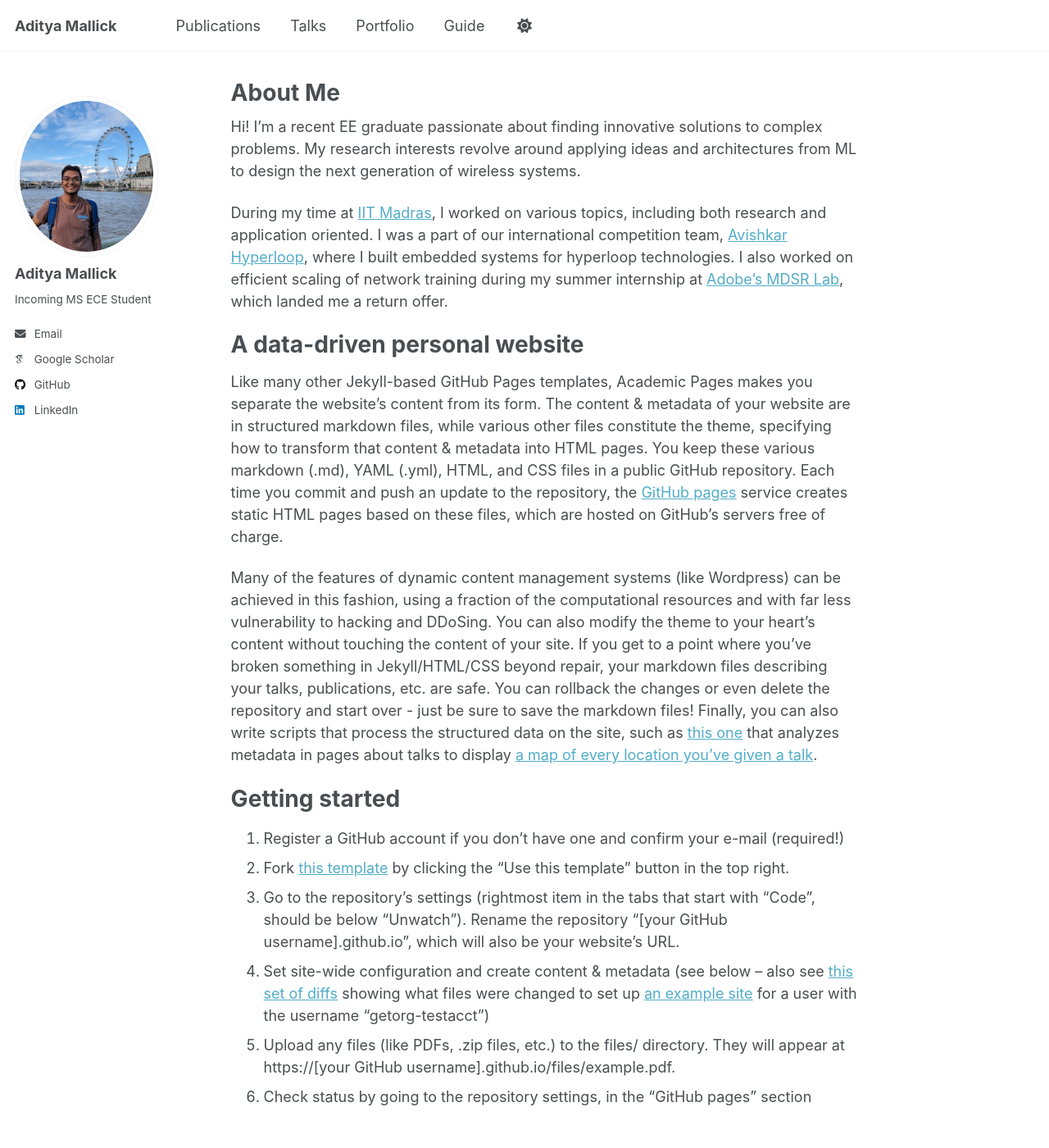
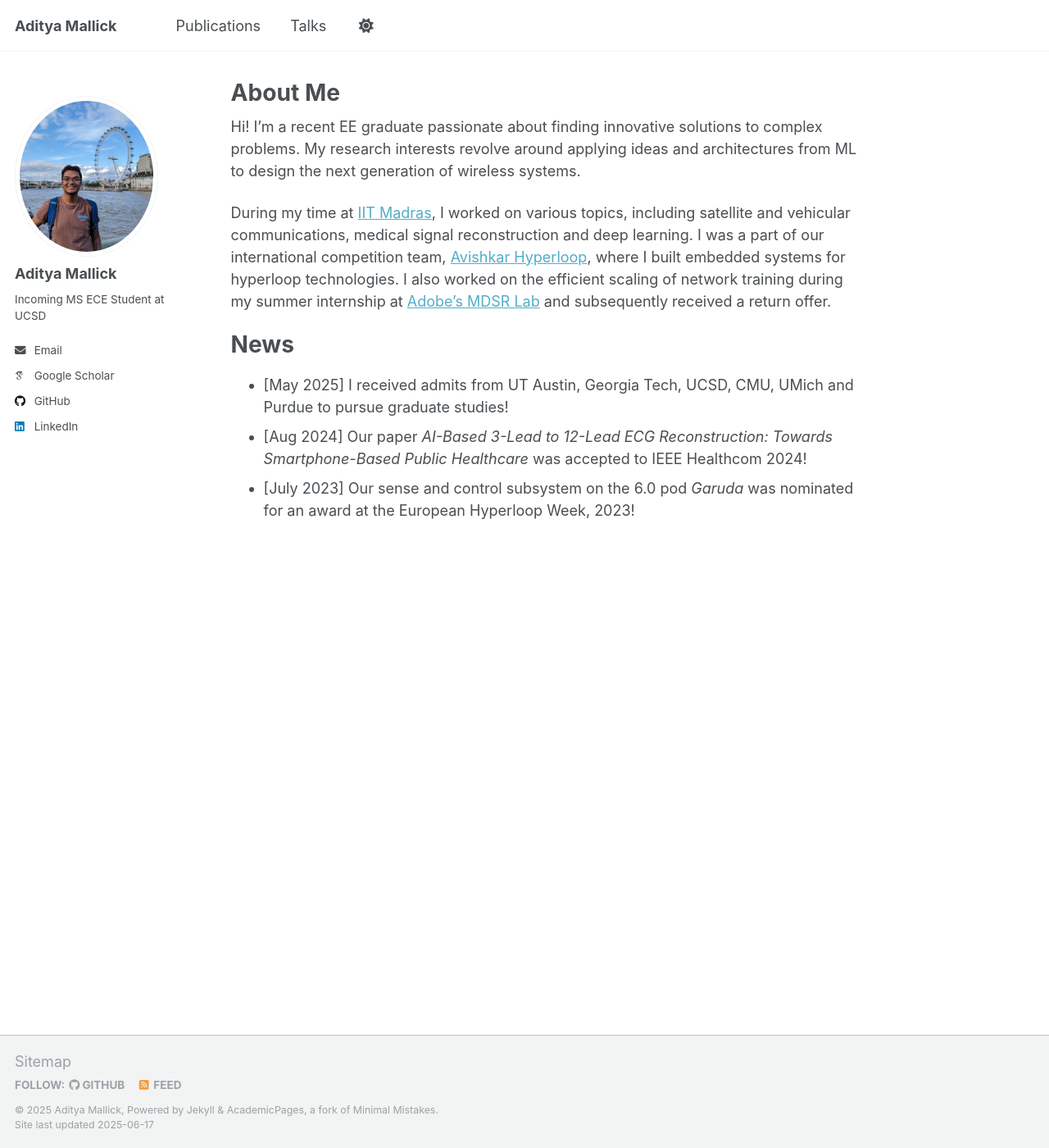
Before and after one commit to aditya2331/aditya2331.github.io, a Jekyll site: the page built from _pages/about.md, in a window 1280 px wide and 1400 px high. Shown: the whole window at 82% size. Built offline with Jekyll 4.4.1, drawn with Linux system fonts in a browser that asks for light colours; some web fonts are replaced; some of the changed text lies outside the part shown.

Commit message:
first proper push

```diff
--- a/_config.yml
+++ b/_config.yml
@@ -25,7 +25,7 @@ author:
   avatar: "me.jpg"
   name: "Aditya Mallick"
   pronouns: # example: "she/her"
-  bio: "Incoming MS ECE Student"
+  bio: "Incoming MS ECE Student at UCSD"
   # location         : "Earth"
   # employer: "UC San Diego"
   uri: # URL
--- a/_pages/about.md
+++ b/_pages/about.md
@@ -9,43 +9,13 @@ redirect_from:
 
 Hi! I'm a recent EE graduate passionate about finding innovative solutions to complex problems. My research interests revolve around applying ideas and architectures from ML to design the next generation of wireless systems.
 
-During my time at [IIT Madras](https://www.iitm.ac.in/), I worked on various topics, including both research and application oriented. I was a part of our international competition team, [Avishkar Hyperloop](https://avishkarhyperloop.com/), where I built embedded systems for hyperloop technologies. I also worked on efficient scaling of network training during my summer internship at [Adobe's MDSR Lab](https://adobe.mdsr.live/), which landed me a return offer.
+During my time at [IIT Madras](https://www.iitm.ac.in/), I worked on various topics, including satellite and vehicular communications, medical signal reconstruction and deep learning. I was a part of our international competition team, [Avishkar Hyperloop](https://avishkarhyperloop.com/), where I built embedded systems for hyperloop technologies. I also worked on the efficient scaling of network training during my summer internship at [Adobe's MDSR Lab](https://adobe.mdsr.live/) and subsequently received a return offer.
 
-A data-driven personal website
+News
 ======
-Like many other Jekyll-based GitHub Pages templates, Academic Pages makes you separate the website's content from its form. The content & metadata of your website are in structured markdown files, while various other files constitute the theme, specifying how to transform that content & metadata into HTML pages. You keep these various markdown (.md), YAML (.yml), HTML, and CSS files in a public GitHub repository. Each time you commit and push an update to the repository, the [GitHub pages](https://pages.github.com/) service creates static HTML pages based on these files, which are hosted on GitHub's servers free of charge.
+* [May 2025] I received admits from UT Austin, Georgia Tech, UCSD, CMU, UMich and Purdue to pursue graduate studies!
+* [Aug 2024] Our paper <i>AI-Based 3-Lead to 12-Lead ECG Reconstruction: Towards Smartphone-Based Public Healthcare</i> was accepted to IEEE Healthcom 2024!
+* [July 2023] Our sense and control subsystem on the 6.0 pod <i>Garuda</i> was nominated for an award at the European Hyperloop Week, 2023!
 
-Many of the features of dynamic content management systems (like Wordpress) can be achieved in this fashion, using a fraction of the computational resources and with far less vulnerability to hacking and DDoSing. You can also modify the theme to your heart's content without touching the content of your site. If you get to a point where you've broken something in Jekyll/HTML/CSS beyond repair, your markdown files describing your talks, publications, etc. are safe. You can rollback the changes or even delete the repository and start over - just be sure to save the markdown files! Finally, you can also write scripts that process the structured data on the site, such as [this one](https://github.com/academicpages/academicpages.github.io/blob/master/talkmap.ipynb) that analyzes metadata in pages about talks to display [a map of every location you've given a talk](https://academicpages.github.io/talkmap.html).
-
-Getting started
-======
-1. Register a GitHub account if you don't have one and confirm your e-mail (required!)
-1. Fork [this template](https://github.com/academicpages/academicpages.github.io) by clicking the "Use this template" button in the top right.
-1. Go to the repository's settings (rightmost item in the tabs that start with "Code", should be below "Unwatch"). Rename the repository "[your GitHub username].github.io", which will also be your website's URL.
-1. Set site-wide configuration and create content & metadata (see below -- also see [this set of diffs](http://archive.is/3TPas) showing what files were changed to set up [an example site](https://getorg-testacct.github.io) for a user with the username "getorg-testacct")
-1. Upload any files (like PDFs, .zip files, etc.) to the files/ directory. They will appear at https://[your GitHub username].github.io/files/example.pdf.
-1. Check status by going to the repository settings, in the "GitHub pages" section
-
-Site-wide configuration
-------
-The main configuration file for the site is in the base directory in [_config.yml](https://github.com/academicpages/academicpages.github.io/blob/master/_config.yml), which defines the content in the sidebars and other site-wide features. You will need to replace the default variables with ones about yourself and your site's github repository. The configuration file for the top menu is in [_data/navigation.yml](https://github.com/academicpages/academicpages.github.io/blob/master/_data/navigation.yml). For example, if you don't have a portfolio or blog posts, you can remove those items from that navigation.yml file to remove them from the header.
-
-Create content & metadata
-------
-For site content, there is one markdown file for each type of content, which are stored in directories like _publications, _talks, _posts, _teaching, or _pages. For example, each talk is a markdown file in the [_talks directory](https://github.com/academicpages/academicpages.github.io/tree/master/_talks). At the top of each markdown file is structured data in YAML about the talk, which the theme will parse to do lots of cool stuff. The same structured data about a talk is used to generate the list of talks on the [Talks page](https://academicpages.github.io/talks), each [individual page](https://academicpages.github.io/talks/2012-03-01-talk-1) for specific talks, the talks section for the [CV page](https://academicpages.github.io/cv), and the [map of places you've given a talk](https://academicpages.github.io/talkmap.html) (if you run this [python file](https://github.com/academicpages/academicpages.github.io/blob/master/talkmap.py) or [Jupyter notebook](https://github.com/academicpages/academicpages.github.io/blob/master/talkmap.ipynb), which creates the HTML for the map based on the contents of the _talks directory).
-
-**Markdown generator**
-
-The repository includes [a set of Jupyter notebooks](https://github.com/academicpages/academicpages.github.io/tree/master/markdown_generator
-) that converts a CSV containing structured data about talks or presentations into individual markdown files that will be properly formatted for the Academic Pages template. The sample CSVs in that directory are the ones I used to create my own personal website at stuartgeiger.com. My usual workflow is that I keep a spreadsheet of my publications and talks, then run the code in these notebooks to generate the markdown files, then commit and push them to the GitHub repository.
-
-How to edit your site's GitHub repository
-------
-Many people use a git client to create files on their local computer and then push them to GitHub's servers. If you are not familiar with git, you can directly edit these configuration and markdown files directly in the github.com interface. Navigate to a file (like [this one](https://github.com/academicpages/academicpages.github.io/blob/master/_talks/2012-03-01-talk-1.md) and click the pencil icon in the top right of the content preview (to the right of the "Raw | Blame | History" buttons). You can delete a file by clicking the trashcan icon to the right of the pencil icon. You can also create new files or upload files by navigating to a directory and clicking the "Create new file" or "Upload files" buttons.
-
-Example: editing a markdown file for a talk
-![Editing a markdown file for a talk](/images/editing-talk.png)
-
-For more info
-------
-More info about configuring Academic Pages can be found in [the guide](https://academicpages.github.io/markdown/), the [growing wiki](https://github.com/academicpages/academicpages.github.io/wiki), and you can always [ask a question on GitHub](https://github.com/academicpages/academicpages.github.io/discussions). The [guides for the Minimal Mistakes theme](https://mmistakes.github.io/minimal-mistakes/docs/configuration/) (which this theme was forked from) might also be helpful.
+<!-- Misc
+====== -->
--- a/_pages/portfolio.html
+++ b/_pages/research.html
@@ -1,7 +1,7 @@
 ---
 layout: archive
-title: "Portfolio"
-permalink: /portfolio/
+title: "Research"
+permalink: /research/
 author_profile: true
 ---
 
```
Also changed, not shown: _data/navigation.yml (+4 -4 lines).
